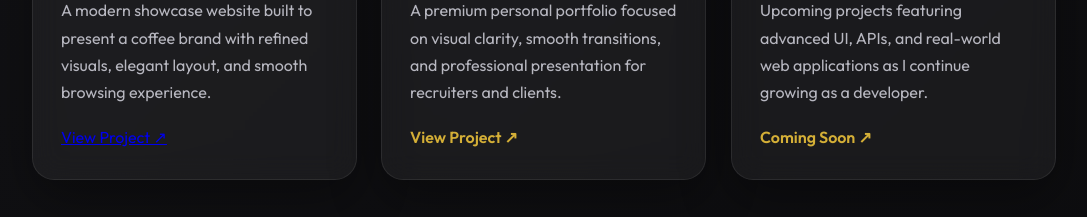
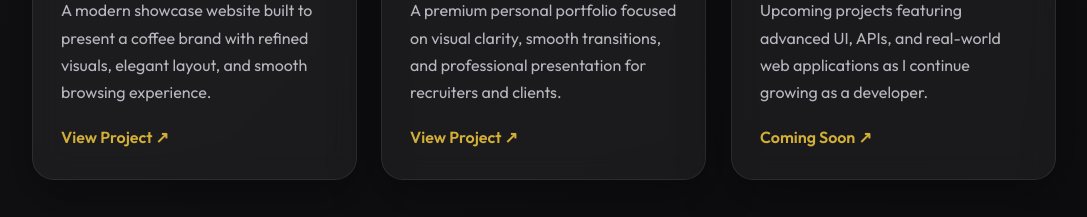
Before and after one commit to abdulsalam17004-commits/portfolio, a plain HTML site: page index.html in a window 1280 px wide. Shown: the part 2380-2597 px from the top of the page, without its empty margins (96-1183 px from the left). Drawn offline with nearby package versions, Linux system fonts and the light colour scheme; animation ran at ten frames a second.

Commit message:
Update index.html
edited coffee shop link

```diff
--- a/index.html
+++ b/index.html
@@ -141,7 +141,7 @@
           A modern showcase website built to present a coffee brand with refined visuals,
           elegant layout, and smooth browsing experience.
         </p>
-        <a href="https://abdulsalam17004-commits.github.io/coffee-shop" target="_blank">View Project ↗</a>
+        <a href="https://abdulsalam17004-commits.github.io/coffee-shop" class="project-link"  target="_blank">View Project ↗</a>
       </div>
 
       <div class="project-card glass-card reveal-up">
```
